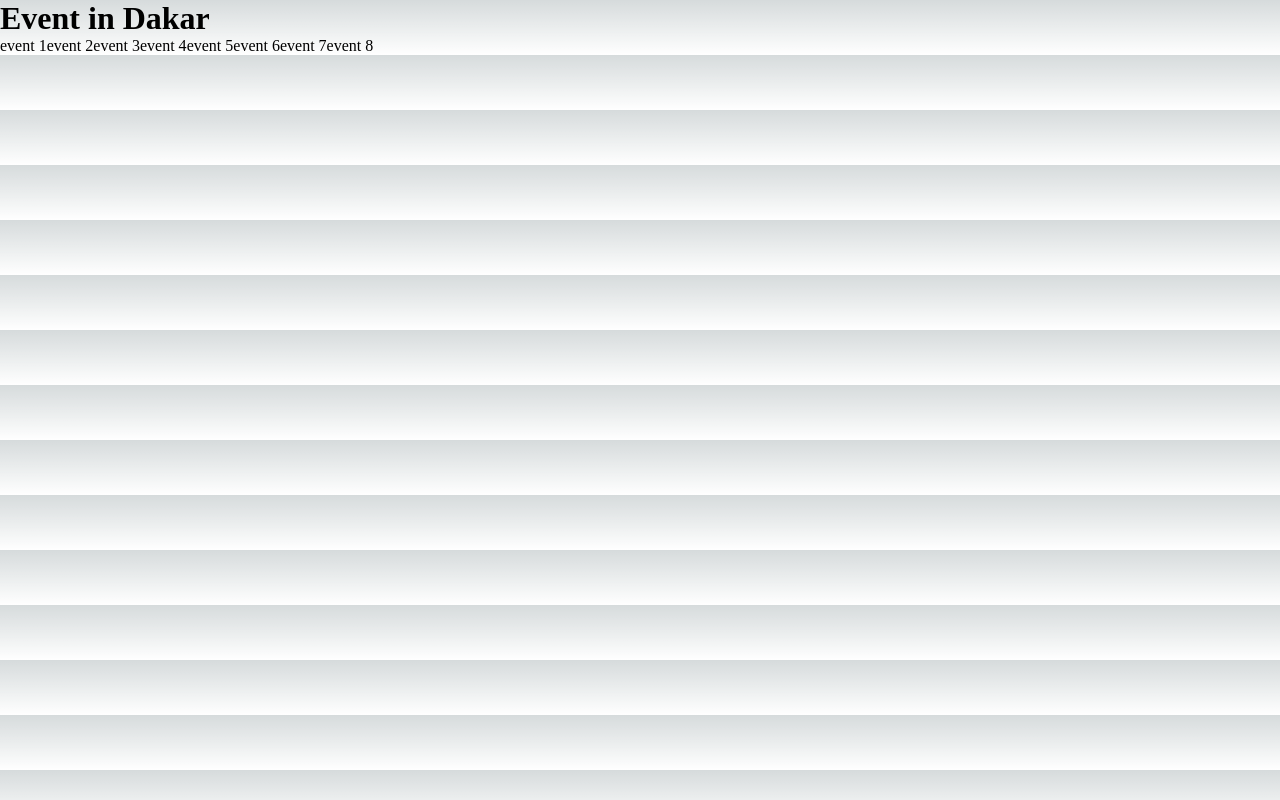
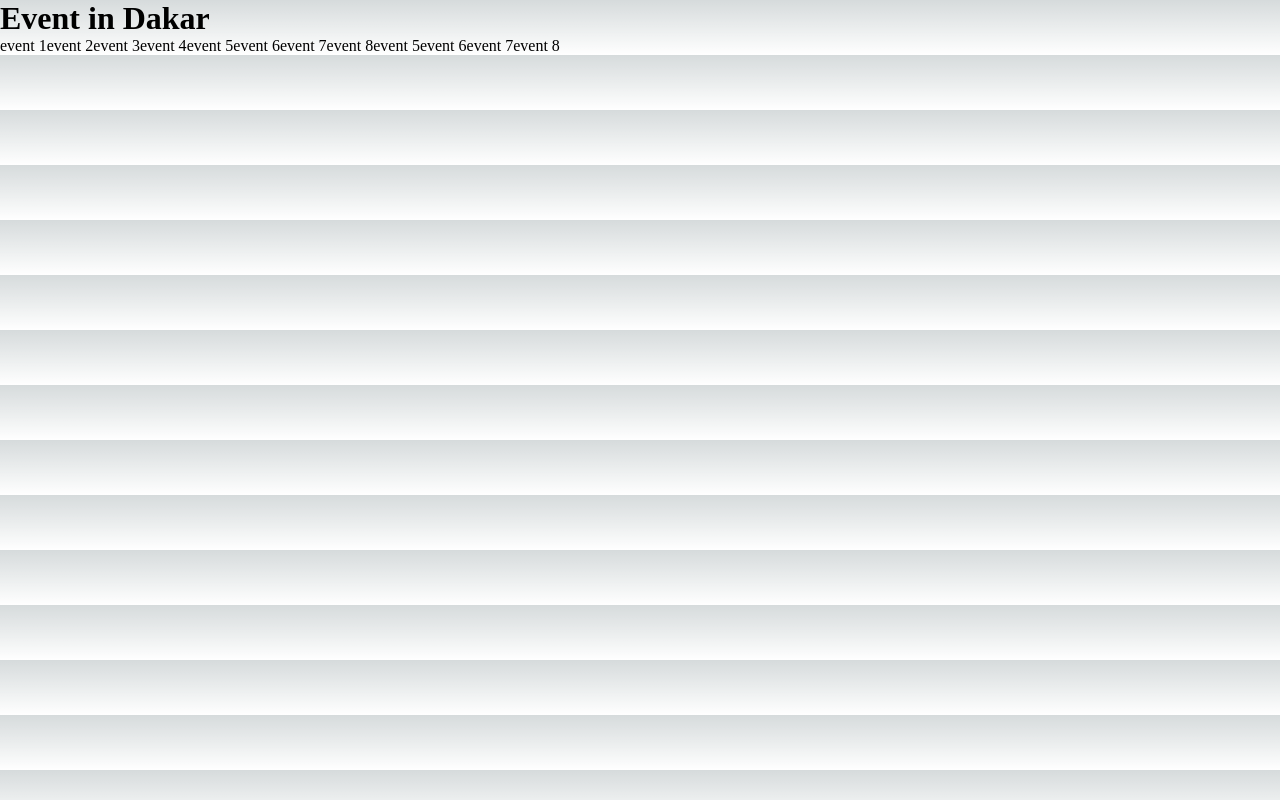
Before and after one commit to RichardNk24/Event_App, a Next.js app: page /events/1 in a window 1280 px wide. Built offline with nearby package versions, Linux system fonts and the light colour scheme.

Commit message:
Event 9 and more

```diff
--- a/pages/events/[categories]/index.js
+++ b/pages/events/[categories]/index.js
@@ -10,6 +10,10 @@ const SingleEvent = () => {
             <a href="/events/event3">event 6</a>
             <a href="/events/event4">event 7</a>
             <a href="/events/event5">event 8</a>
+            <a href="/events/event5">event 5</a>
+            <a href="/events/event3">event 6</a>
+            <a href="/events/event4">event 7</a>
+            <a href="/events/event5">event 8</a>
         </div>
         )
     }
```
